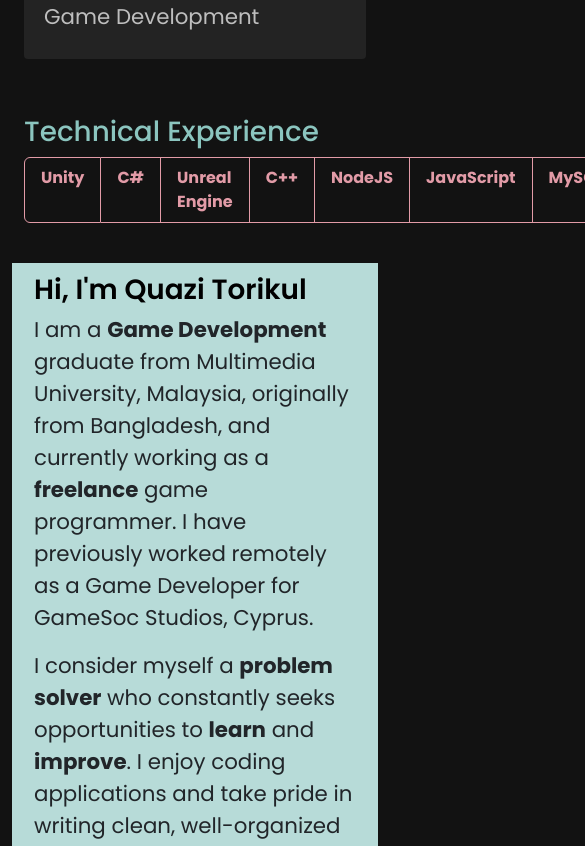
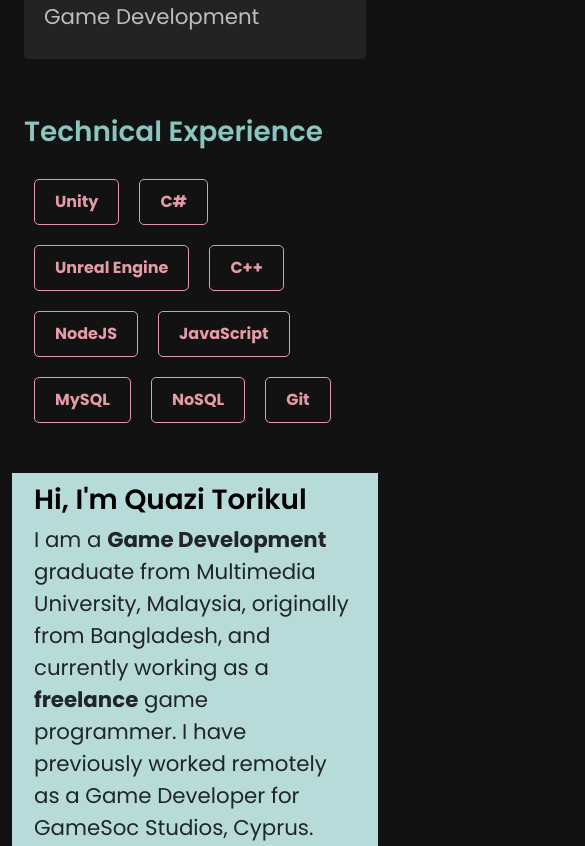
Before and after one commit to qtarik2/quazitorikul, a React (Vite) app: page / in a window 390 px wide. Shown: the part 2429-3275 px from the top of the page, 585 px wide, since content can reach past the window. Built offline with nearby package versions, Linux system fonts and the light colour scheme.

Commit message:
Technical Experience Responsiveness

```diff
--- a/src/App.tsx
+++ b/src/App.tsx
@@ -7,7 +7,7 @@ import {
 import { AboutInformation, AboutMe } from "./components/About/AboutInformation";
 import Education from "./components/Education/Education";
 import Projects from "./components/Project/Projects";
-import TechnicalExperience from "./components/TechnicalExperience";
+import TechnicalExperience from "./components/Technical Experience/TechnicalExperience";
 import TopBar from "./components/Topbar";
 import ProjectDetails from "./components/Project/ProjectDetails";
 import "./App.css";
--- a/src/components/Project/ProjectDetails.tsx
+++ b/src/components/Project/ProjectDetails.tsx
@@ -123,7 +123,9 @@ function ProjectDetails() {
                   href={project.projectLink}
                   target="_blank"
                   rel="noopener noreferrer"
-                >Click me</a>
+                >
+                  Click me
+                </a>
               </p>
             </div>
           </div>
--- a/src/components/Project/Projects.css
+++ b/src/components/Project/Projects.css
@@ -1,25 +1,16 @@
-.projects > h1,
-.tech-experience > h1 {
+.projects > h1 {
   color: #8bc5bf;
   text-align: left;
 }
 
-.projects > h1,
-.tech-experience > h1 .project-detail {
+.projects > h1 {
   margin-bottom: 20px;
   font-weight: 600;
 }
 
 /* content bottom margin */
-.projects,
-.tech-experience {
+.projects {
   margin-bottom: 40px;
-}
-
-.tech-experience li {
-  color: #e29ba7;
-  font-weight: bold;
-  border: 1px solid #e29ba7;
 }
 
 .projects .col {
@@ -38,7 +29,7 @@
 }
 
 .projects .card .card-desc .designation {
-  font-size:larger;
+  font-size: larger;
   color: gray;
 }
 
--- /dev/null
+++ b/src/components/Technical Experience/TechnicalExperience.css
@@ -0,0 +1,27 @@
+.tech-experience {
+  margin-bottom: 40px;
+}
+
+.tech-experience > h1 {
+  color: #8bc5bf;
+  text-align: left;
+  margin-bottom: 20px;
+  font-weight: 600;
+}
+
+.tech-experience li {
+  color: #e29ba7;
+  font-weight: bold;
+  border: 1px solid #e29ba7;
+  border-radius: 5px;
+  margin: 10px;
+  padding: 10px 20px;
+}
+
+.tech-experience ul {
+  padding: 0;
+  margin: 0;
+  list-style-type: none;
+  display: flex;
+  flex-wrap: wrap;
+}
--- a/src/components/TechnicalExperience.tsx
+++ b/src/components/Technical Experience/TechnicalExperience.tsx
@@ -1,3 +1,5 @@
+import "./TechnicalExperience.css";
+
 interface Props {
   skills: string[];
 }
@@ -6,9 +8,9 @@ function TechnicalExperience({ skills }: Props) {
   return (
     <div className="tech-experience">
       <h1>Technical Experience</h1>
-      <ul className="list-group list-group-horizontal">
+      <ul>
         {skills.map((skill) => (
-          <li className="list-group-item" key={skill}>{skill}</li>
+          <li key={skill}>{skill}</li>
         ))}
       </ul>
     </div>
```
